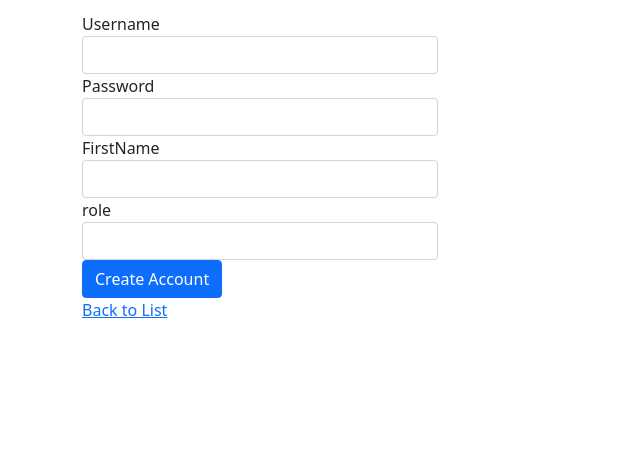
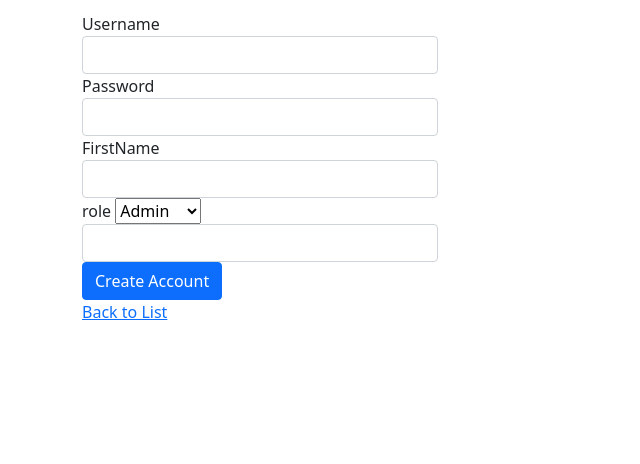
Before and after one commit to bravegeek/codebloodedazure, an ASP.NET Core app: page /create in a window 1280 px wide. Shown: the part 179-643 px from the top of the page, without its empty margins (0-640 px from the left). Run offline with ASP.NET Core 8, Linux system fonts and the light colour scheme; style sheets or scripts are compiled from the project's sources.

Commit message:
added dropdown for role options

```diff
--- a/AttendanceDatabase/Views/Accounts/Create.cshtml
+++ b/AttendanceDatabase/Views/Accounts/Create.cshtml
@@ -29,6 +29,10 @@
             </div>
             <div class="form-group">
                 <label asp-for="role" class="control-label"></label>
+                <select name="role">
+                    <option value="admin">Admin</option>
+                    <option value="member">Member</option>
+                </select>
                 <input asp-for="role" class="form-control" />
                 <span asp-validation-for="role" class="text-danger"></span>
             </div>
```
